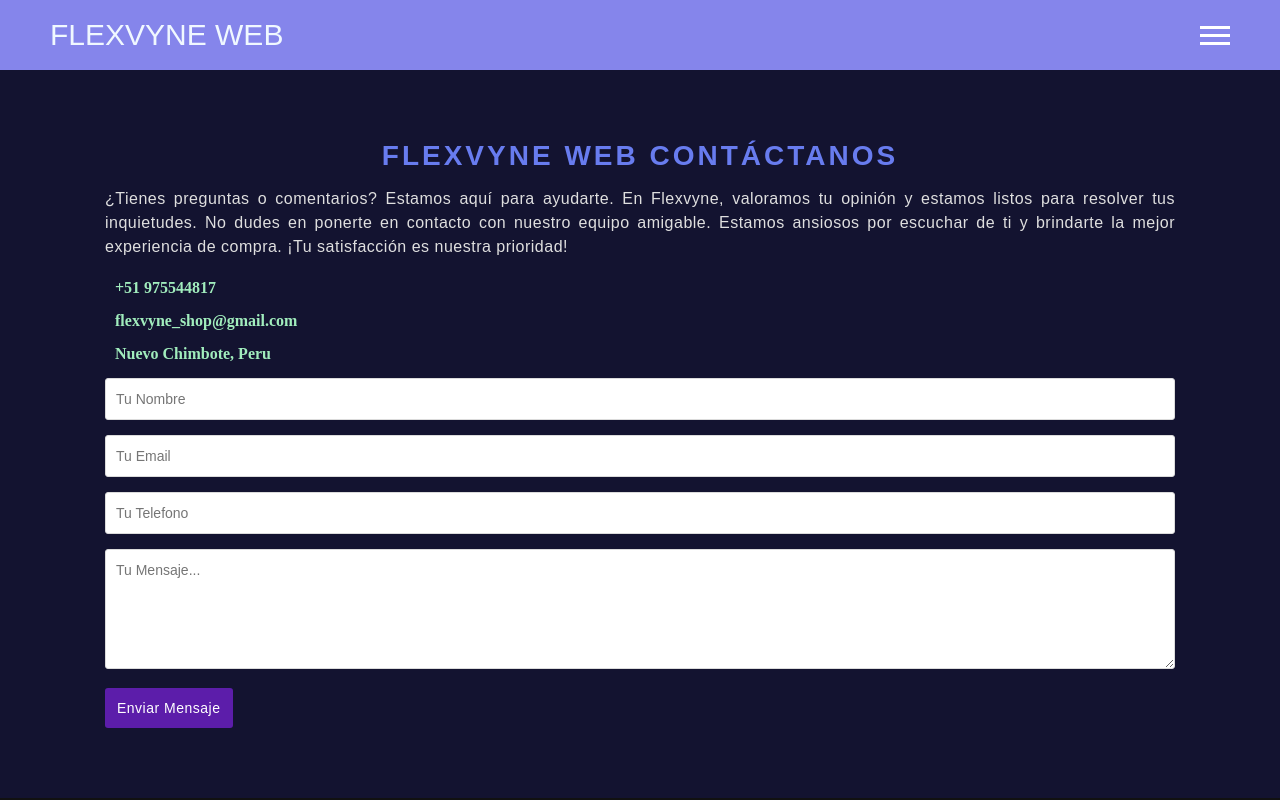
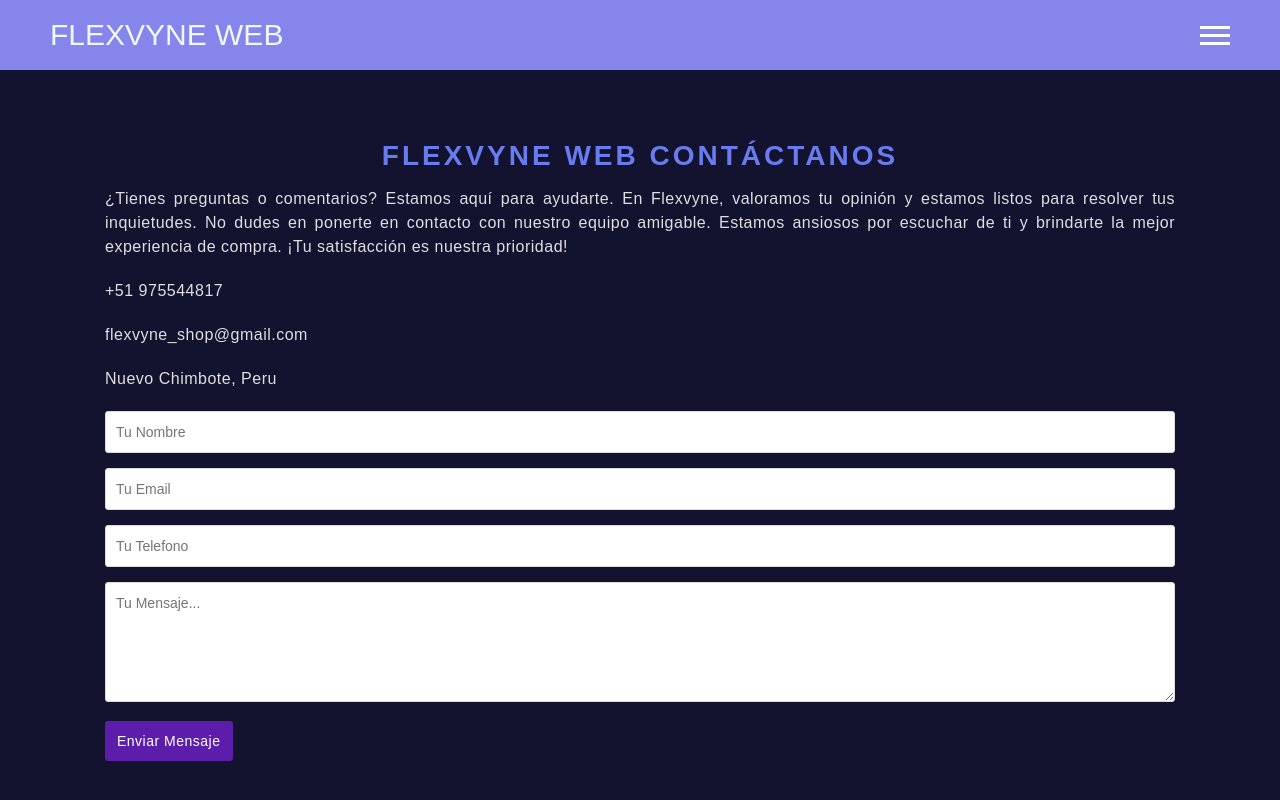
Before and after one commit to FrankTolentinoPrado/Preentrega2_React_FrankTolentino, a React (Create React App) app: page /contacto in a window 1280 px wide. Shown: the top 800 px of the page. Built offline with nearby package versions, Linux system fonts and the light colour scheme.

Commit message:
correciones

```diff
--- a/src/components/Carrito/Carrito.jsx
+++ b/src/components/Carrito/Carrito.jsx
@@ -15,7 +15,7 @@ const Carrito = () => {
       <h2 className="cart-title">Carrito</h2>
       {carrito.map((prod) => (
         <div key={prod.id} className="cart-item">
-          <img src={prod.image} className="cart-item-image" />
+          <img src={prod.image} alt="producto" className="cart-item-image" />
           <div className="item-details">
             <h3 className="item-name">{prod.title}</h3>
             <p>Precio unitario: ${prod.price}</p>
--- a/src/components/Contacto/Contacto.css
+++ b/src/components/Contacto/Contacto.css
@@ -31,17 +31,6 @@
     font-size: 16px;
     line-height: 1.5;
     margin-bottom: 20px;
-  }
-
-  .container-form a {
-    font-size: 16px;
-    font-family: 'Times New Roman', Times, serif;
-    display: inline-block;
-    text-decoration: none;
-    width: 100%;
-    margin-bottom: 15px;
-    color: rgb(161, 237, 189);
-    font-weight: 700;
   }
 
   .container-form a i {
--- a/src/components/Contacto/Contacto.jsx
+++ b/src/components/Contacto/Contacto.jsx
@@ -20,15 +20,15 @@ const Contacto = () => {
             amigable. Estamos ansiosos por escuchar de ti y brindarte la mejor
             experiencia de compra. ¡Tu satisfacción es nuestra prioridad!
           </p>
-          <a>
-            <i></i>+51 975544817
-          </a>
-          <a>
-            <i></i>flexvyne_shop@gmail.com
-          </a>
-          <a>
-            <i></i>Nuevo Chimbote, Peru
-          </a>
+          <p className="recomendacion">
+            +51 975544817
+          </p>
+          <p className="recomendacion">
+            flexvyne_shop@gmail.com
+          </p>
+          <p className="recomendacion">
+            Nuevo Chimbote, Peru
+          </p>
         </div>
         <form id="form" autoComplete="off" onSubmit={handleSubmit(enviar)}>
           <input
--- a/src/components/ItemCount/ItemCount.jsx
+++ b/src/components/ItemCount/ItemCount.jsx
@@ -1,11 +1,10 @@
-import React, { useState } from "react";
+import React from "react";
 import "./ItemCount.css"
 
 const ItemCount = ( {cantidad, handleRestar, handleSumar, handleAgregar} ) => {
 
     return (
         <div>
-
         <div className="item-count">
             <button onClick={handleRestar}>-</button>
             <p>{cantidad}</p>
--- a/src/components/ItemListContainer/ItemListContainer.jsx
+++ b/src/components/ItemListContainer/ItemListContainer.jsx
@@ -8,7 +8,7 @@ import { db } from "../../firebase/config";
 const ItemListContainer = () => {
 
     const [productos, setProductos] = useState([]);
-    const [titulo, setTitulo] = useState("Productos");
+    const [titulo] = useState("Productos");
     const category = useParams().category;
 
     useEffect(() => {
--- a/src/firebase/config.js
+++ b/src/firebase/config.js
@@ -20,4 +20,3 @@ const firebaseConfig = {
 // Initialize Firebase
 const app = initializeApp(firebaseConfig);
 export const db = getFirestore(app);
-const analytics = getAnalytics(app);
```
